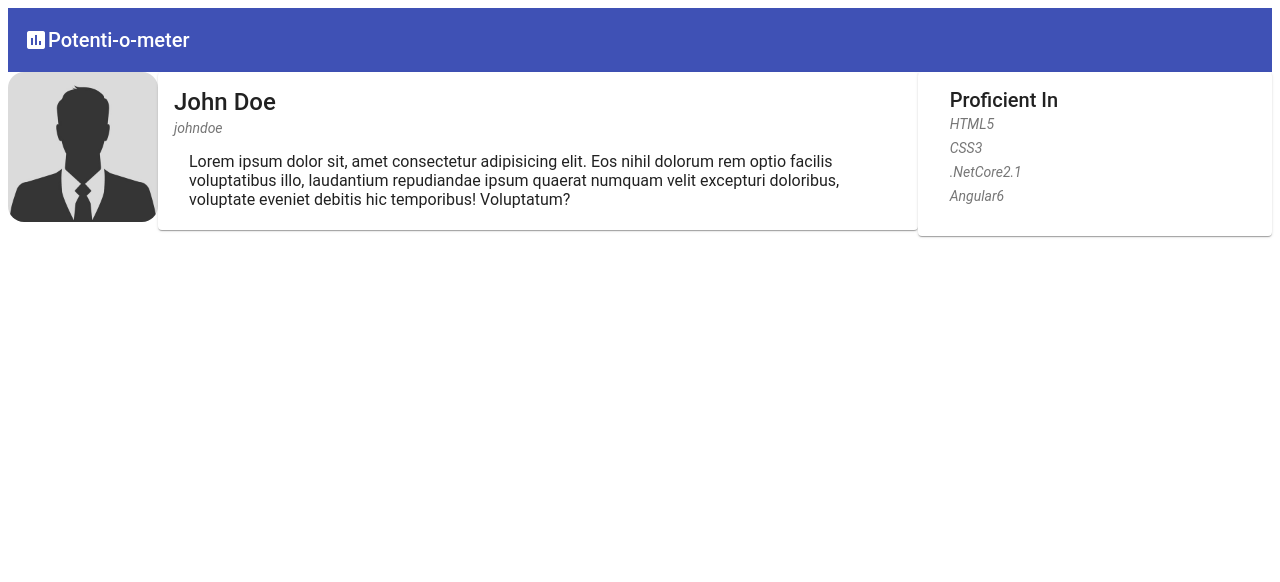
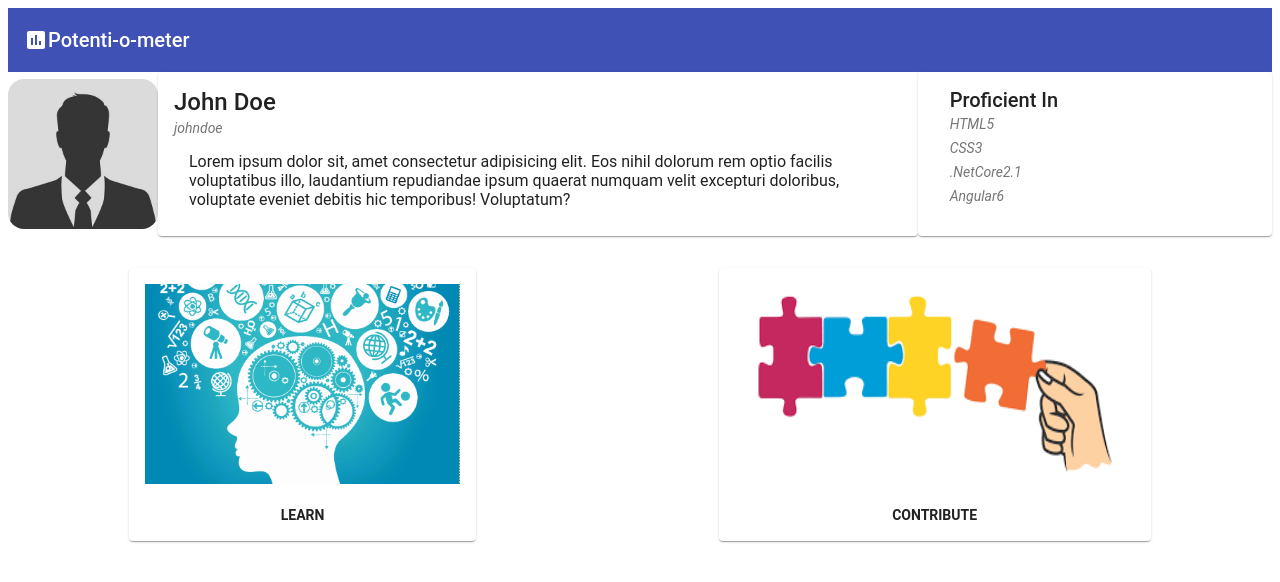
Before and after one commit to NoInterviewCorp/FrontEnd, an Angular app: page /profile in a window 1280 px wide. Shown: the top 582 px of the page. Built offline with nearby package versions, Linux system fonts and the light colour scheme.

Commit message:
Added two buttons on landing page

```diff
--- a/src/app/landing/landing.component.css
+++ b/src/app/landing/landing.component.css
@@ -0,0 +1,16 @@
+.container{
+    margin-top: 2rem;
+    display: flex;
+    flex-direction: row;
+    justify-content: space-around;
+}
+mat-card{
+    max-width: 400px;
+}
+mat-card img{
+    width:100%;
+    height: 200px;
+}
+mat-card button {
+    width: 100%;
+}
--- a/src/app/landing/landing.component.html
+++ b/src/app/landing/landing.component.html
@@ -1,4 +1,21 @@
 <app-profile></app-profile>
 <div class="container">
-
+  <a href="">
+    <mat-card>
+      <img mat-card-sm-image src="../../assets/learn.png" />
+      <mat-card-actions>
+        <button mat-button>
+          <strong>LEARN</strong>
+        </button>
+      </mat-card-actions>
+    </mat-card>
+  </a>
+  <mat-card>
+    <img mat-card-sm-image src="../../assets/contribute.png" />
+    <mat-card-actions>
+      <button mat-button>
+        <strong>CONTRIBUTE</strong>
+      </button>
+    </mat-card-actions>
+  </mat-card>
 </div>
--- a/src/app/profile/profile.component.css
+++ b/src/app/profile/profile.component.css
@@ -1,5 +1,6 @@
 .container{
     display: flex;
+    align-content: stretch;
 }
 
 .less-margin{
@@ -11,7 +12,6 @@
   flex: 4;
   display: flex;
   flex-direction: column;
-  align-self: baseline;
 }
 
 .header-image {
@@ -19,6 +19,7 @@
   max-width:  150px;
   max-height: 150px;
   border-radius: 16px;
+  align-self: center;
 }
 
 .info-card{
```
Also changed, not shown: src/assets/contribute.png (added), src/assets/learn.png (added), src/styles.css (line endings or trailing spaces).
